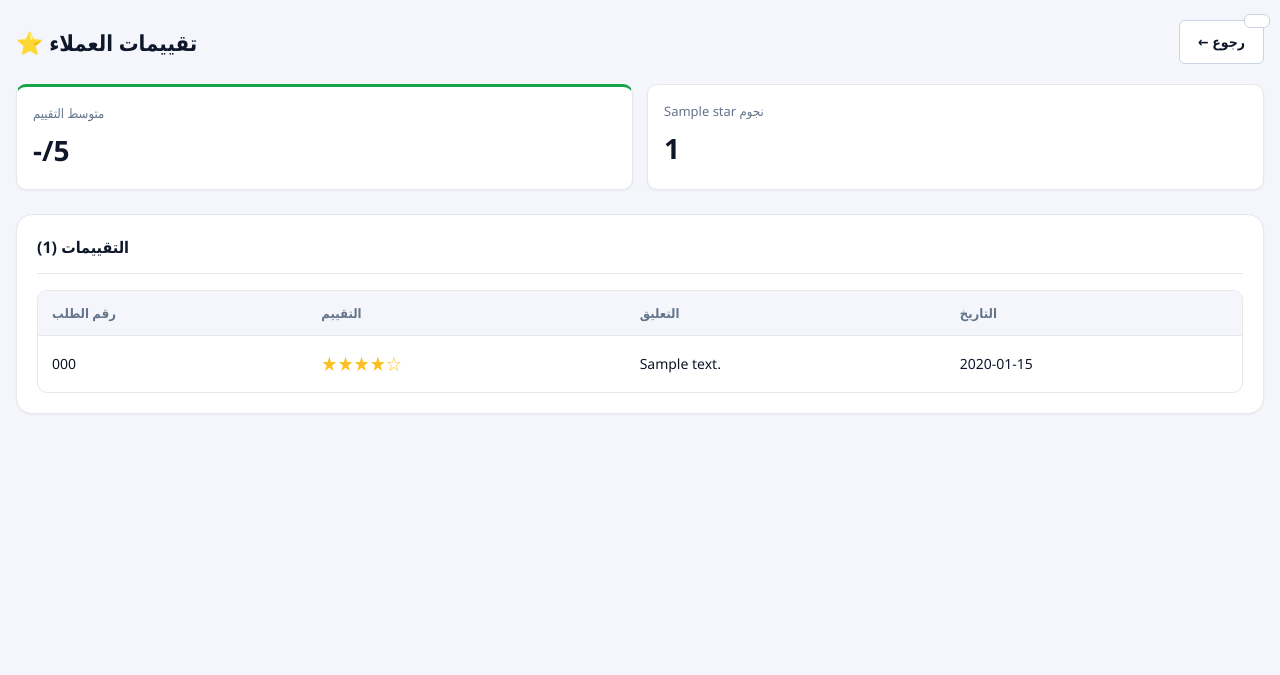
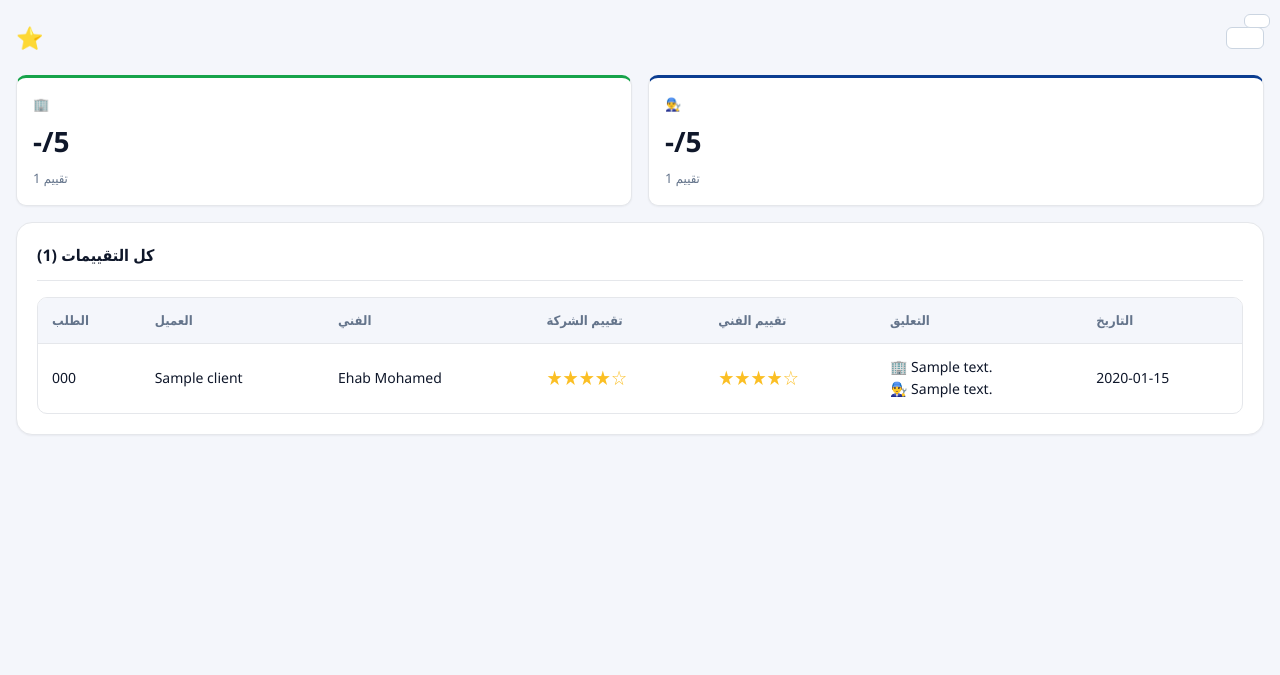
Before and after one commit to oneit11/one-tracking, a Flask app: template templates/admin/reports/ratings.html in a window 1280 px wide. Shown: the top 675 px of the page. Run offline with Flask 3, Linux system fonts and the light colour scheme; tables that the repository leaves empty hold one stand-in row (values such as "Sample post"); the template is opened without the code that fills it: values that come from a table or form of the project are taken from there, most other values are stand-ins (such as "Sample title", 1, 10 or a date in 2020); parts of the project's set-up code (start-up, migrations or seed data) failed here and were passed over.

Commit message:
Localize ratings page titles and labels

```diff
--- a/templates/admin/reports/ratings.html
+++ b/templates/admin/reports/ratings.html
@@ -1,36 +1,95 @@
 {% extends "base.html" %}
-{% block title %}تقييمات العملاء{% endblock %}
+{% block title %}{{ t('reports.ratings_title') }}{% endblock %}
 {% block content %}
 <div class="page-header">
-    <h1 class="page-title">⭐ تقييمات العملاء</h1>
-    <a href="{{ url_for('reports.home') }}" class="btn btn-secondary">← رجوع</a>
+    <h1 class="page-title">⭐ {{ t('reports.ratings_title') }}</h1>
+    <a href="{{ url_for('reports.home') }}" class="btn btn-secondary">{{ t('btn.back') }}</a>
 </div>
 
-<div class="stats-grid">
-    <div class="stat-card success"><span class="stat-label">متوسط التقييم</span><span class="stat-value">{{ "%.1f"|format(avg) if avg else '-' }}/5</span></div>
-    {% for star, count in counts.items() %}
-    <div class="stat-card"><span class="stat-label">{{ star }} نجوم</span><span class="stat-value">{{ count }}</span></div>
-    {% endfor %}
+<div class="grid-2">
+    <div class="stat-card success">
+        <span class="stat-label">🏢 {{ t('reports.company_rating') }}</span>
+        <span class="stat-value">{{ "%.1f"|format(avg_company) if avg_company else '-' }}/5</span>
+        <span class="stat-label">{{ company_count }} تقييم</span>
+    </div>
+    <div class="stat-card primary">
+        <span class="stat-label">👨‍🔧 {{ t('reports.tech_rating') }}</span>
+        <span class="stat-value">{{ "%.1f"|format(avg_tech) if avg_tech else '-' }}/5</span>
+        <span class="stat-label">{{ tech_count }} تقييم</span>
+    </div>
 </div>
 
-<div class="card">
-    <div class="card-header"><h3 class="card-title">التقييمات ({{ ratings|length }})</h3></div>
+{% if tech_summary %}
+<div class="card mt-4">
+    <div class="card-header"><h3 class="card-title">👨‍🔧 متوسط تقييم كل فني</h3></div>
+    <div class="table-wrap">
+        <table class="table">
+            <thead><tr><th>الفني</th><th>عدد التقييمات</th><th>المتوسط</th></tr></thead>
+            <tbody>
+                {% for name, (avg, count) in tech_summary.items() %}
+                <tr>
+                    <td><strong>{{ name }}</strong></td>
+                    <td>{{ count }}</td>
+                    <td>
+                        <span class="rating-stars">
+                            {% set full = avg|int %}
+                            {% for _ in range(full) %}★{% endfor %}{% for _ in range(5-full) %}☆{% endfor %}
+                        </span>
+                        <strong>{{ "%.1f"|format(avg) }}</strong>
+                    </td>
+                </tr>
+                {% endfor %}
+            </tbody>
+        </table>
+    </div>
+</div>
+{% endif %}
+
+<div class="card mt-4">
+    <div class="card-header"><h3 class="card-title">كل التقييمات ({{ ratings|length }})</h3></div>
     {% if ratings %}
     <div class="table-wrap">
         <table class="table">
-            <thead><tr><th>رقم الطلب</th><th>التقييم</th><th>التعليق</th><th>التاريخ</th></tr></thead>
+            <thead>
+                <tr>
+                    <th>الطلب</th>
+                    <th>العميل</th>
+                    <th>الفني</th>
+                    <th>تقييم الشركة</th>
+                    <th>تقييم الفني</th>
+                    <th>التعليق</th>
+                    <th>التاريخ</th>
+                </tr>
+            </thead>
             <tbody>
                 {% for r in ratings %}
                 <tr>
                     <td>{{ r.request.request_number if r.request else '-' }}</td>
-                    <td><span class="rating-stars">{% for _ in range(r.stars) %}★{% endfor %}{% for _ in range(5-r.stars) %}☆{% endfor %}</span></td>
-                    <td>{{ r.comment or '-' }}</td>
+                    <td>{{ r.request.client.company_name if r.request and r.request.client else '-' }}</td>
+                    <td>{{ r.request.technician.name if r.request and r.request.technician else '-' }}</td>
+                    <td>
+                        {% if r.stars %}
+                        <span class="rating-stars">{% for _ in range(r.stars) %}★{% endfor %}{% for _ in range(5-r.stars) %}☆{% endfor %}</span>
+                        {% else %}-{% endif %}
+                    </td>
+                    <td>
+                        {% if r.tech_stars %}
+                        <span class="rating-stars">{% for _ in range(r.tech_stars) %}★{% endfor %}{% for _ in range(5-r.tech_stars) %}☆{% endfor %}</span>
+                        {% else %}-{% endif %}
+                    </td>
+                    <td>
+                        {% if r.comment %}<div>🏢 {{ r.comment }}</div>{% endif %}
+                        {% if r.tech_comment %}<div>👨‍🔧 {{ r.tech_comment }}</div>{% endif %}
+                        {% if not r.comment and not r.tech_comment %}-{% endif %}
+                    </td>
                     <td>{{ r.rated_at.strftime('%Y-%m-%d') if r.rated_at else '-' }}</td>
                 </tr>
                 {% endfor %}
             </tbody>
         </table>
     </div>
-    {% else %}<div class="empty"><h3>لا يوجد تقييمات بعد</h3></div>{% endif %}
+    {% else %}
+        <div class="empty"><h3>{{ t('reports.no_ratings') }}</h3></div>
+    {% endif %}
 </div>
 {% endblock %}
```
